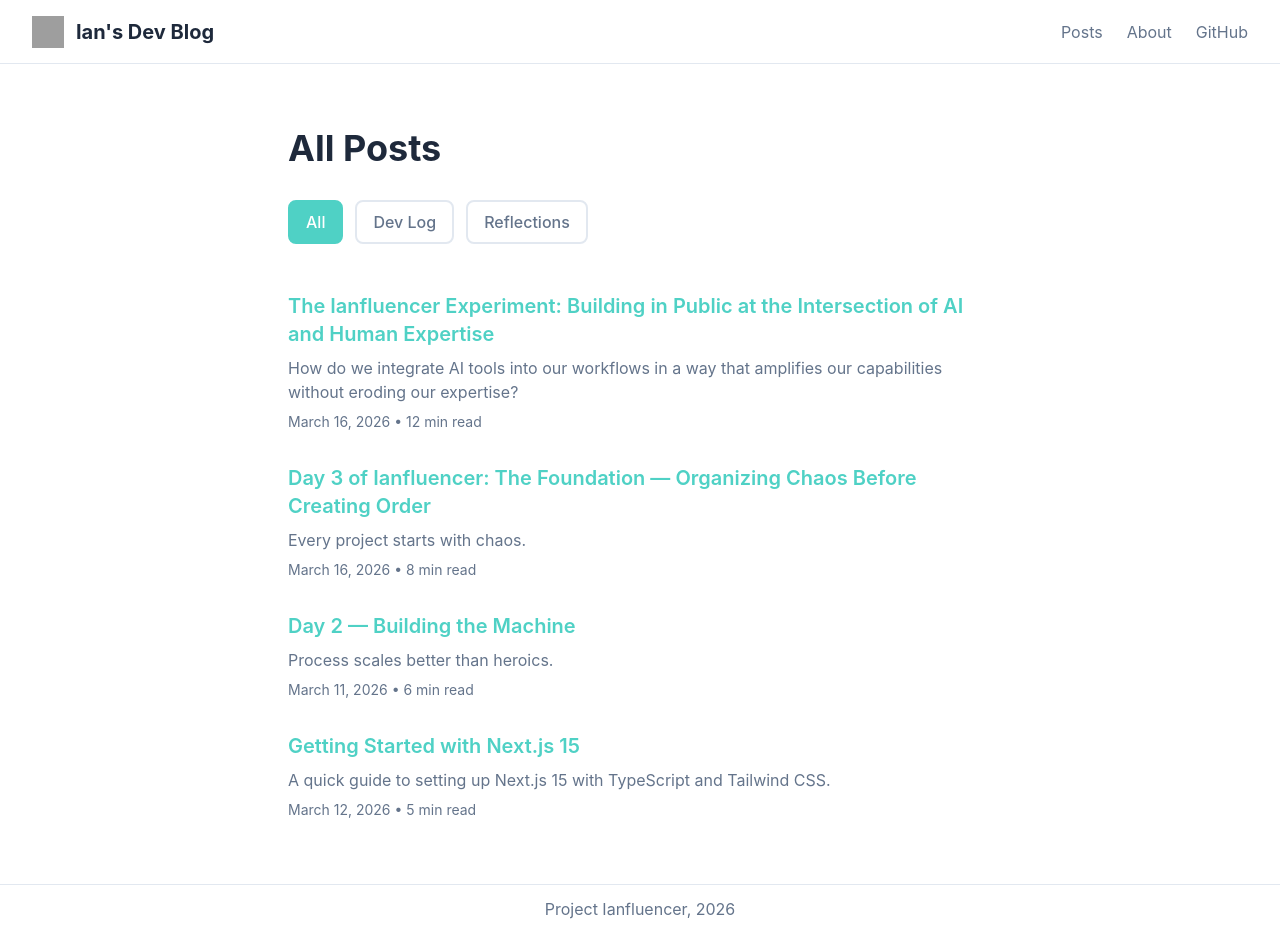
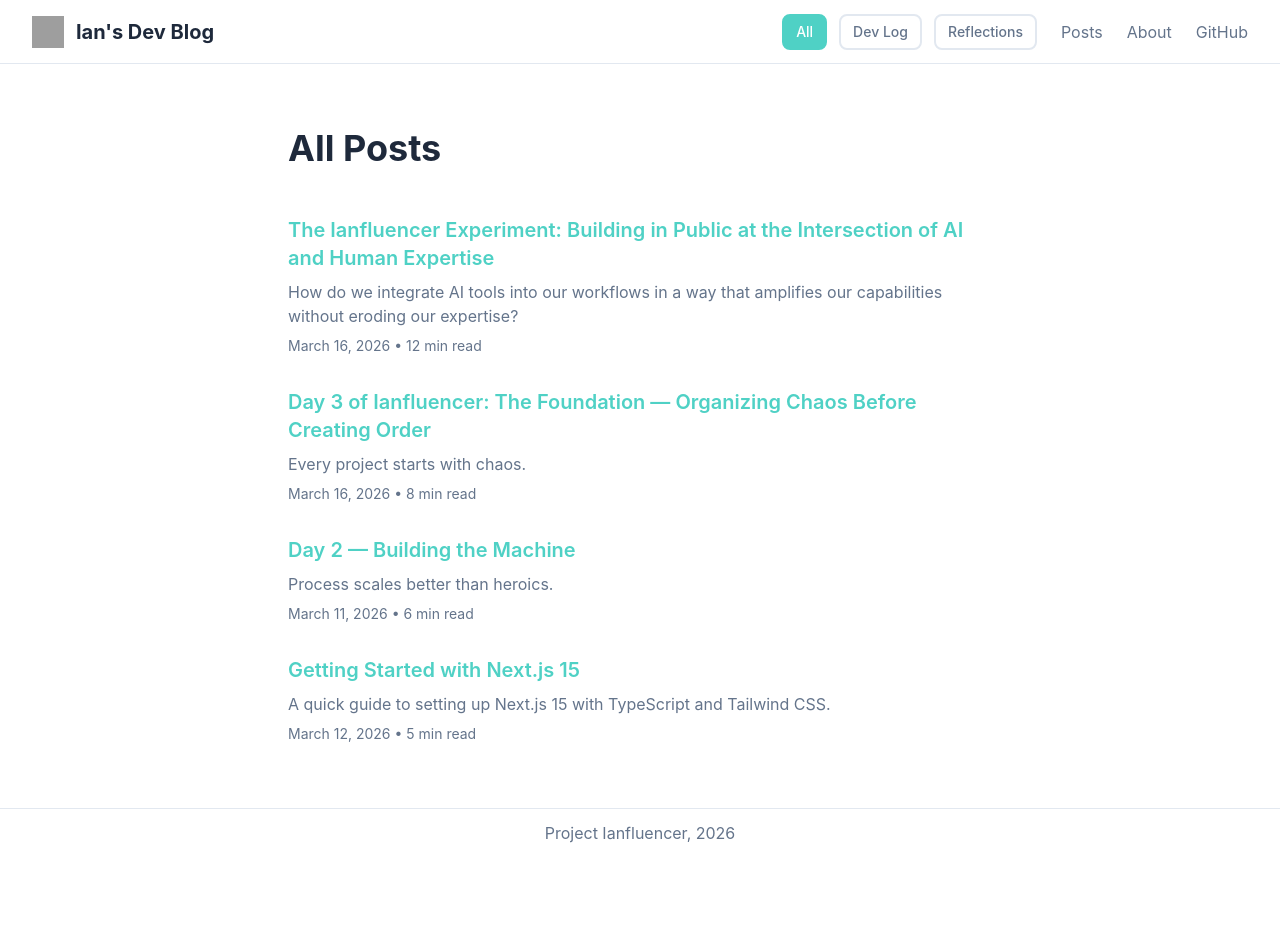
Before and after one commit to LyceumX/ian, a Next.js app: page / in a window 1280 px wide. After the commit the page ends 856 px from the top, so only its background shows below. Built offline with nearby package versions, Linux system fonts and the light colour scheme; grey boxes are pictures that could not be loaded.

Commit message:
Move category filters to top navigation bar

```diff
--- a/src/app/page.tsx
+++ b/src/app/page.tsx
@@ -71,7 +71,48 @@ export default function Home() {
             Ian's Dev Blog
           </div>
         </div>
-        <div className="flex gap-6">
+        <div className="flex items-center gap-6">
+          {/* Filter Buttons in Nav */}
+          <div className="flex gap-3">
+            <button
+              onClick={() => setFilter("all")}
+              className="px-3 py-1.5 rounded-lg text-sm font-medium transition-colors"
+              style={{
+                backgroundColor: filter === "all" ? "var(--accent)" : "transparent",
+                borderColor: filter === "all" ? "var(--accent)" : "var(--border)",
+                color: filter === "all" ? "white" : "var(--text-secondary)",
+                border: filter === "all" ? "2px solid var(--accent)" : "2px solid var(--border)"
+              }}
+            >
+              All
+            </button>
+            <button
+              onClick={() => setFilter("dev-log")}
+              className="px-3 py-1.5 rounded-lg text-sm font-medium transition-colors"
+              style={{
+                backgroundColor: filter === "dev-log" ? "var(--accent)" : "transparent",
+                borderColor: filter === "dev-log" ? "var(--accent)" : "var(--border)",
+                color: filter === "dev-log" ? "white" : "var(--text-secondary)",
+                border: filter === "dev-log" ? "2px solid var(--accent)" : "2px solid var(--border)"
+              }}
+            >
+              Dev Log
+            </button>
+            <button
+              onClick={() => setFilter("reflections")}
+              className="px-3 py-1.5 rounded-lg text-sm font-medium transition-colors"
+              style={{
+                backgroundColor: filter === "reflections" ? "var(--accent)" : "transparent",
+                borderColor: filter === "reflections" ? "var(--accent)" : "var(--border)",
+                color: filter === "reflections" ? "white" : "var(--text-secondary)",
+                border: filter === "reflections" ? "2px solid var(--accent)" : "2px solid var(--border)"
+              }}
+            >
+              Reflections
+            </button>
+          </div>
+
+          {/* Other Nav Links */}
           <Link href="/posts" style={{ color: 'var(--text-secondary)' }} className="hover:opacity-75">
             Posts
           </Link>
@@ -86,49 +127,9 @@ export default function Home() {
 
       {/* Content */}
       <div className="max-w-3xl mx-auto px-8 py-16">
-        <h1 className="text-4xl font-bold mb-8" style={{ color: 'var(--text-primary)' }}>
+        <h1 className="text-4xl font-bold mb-12" style={{ color: 'var(--text-primary)' }}>
           All Posts
         </h1>
-
-        {/* Filter Buttons */}
-        <div className="flex gap-3 mb-12">
-          <button
-            onClick={() => setFilter("all")}
-            className="px-4 py-2 rounded-lg font-medium transition-colors"
-            style={{
-              backgroundColor: filter === "all" ? "var(--accent)" : "transparent",
-              borderColor: filter === "all" ? "var(--accent)" : "var(--border)",
-              color: filter === "all" ? "white" : "var(--text-secondary)",
-              border: filter === "all" ? "2px solid var(--accent)" : "2px solid var(--border)"
-            }}
-          >
-            All
-          </button>
-          <button
-            onClick={() => setFilter("dev-log")}
-            className="px-4 py-2 rounded-lg font-medium transition-colors"
-            style={{
-              backgroundColor: filter === "dev-log" ? "var(--accent)" : "transparent",
-              borderColor: filter === "dev-log" ? "var(--accent)" : "var(--border)",
-              color: filter === "dev-log" ? "white" : "var(--text-secondary)",
-              border: filter === "dev-log" ? "2px solid var(--accent)" : "2px solid var(--border)"
-            }}
-          >
-            Dev Log
-          </button>
-          <button
-            onClick={() => setFilter("reflections")}
-            className="px-4 py-2 rounded-lg font-medium transition-colors"
-            style={{
-              backgroundColor: filter === "reflections" ? "var(--accent)" : "transparent",
-              borderColor: filter === "reflections" ? "var(--accent)" : "var(--border)",
-              color: filter === "reflections" ? "white" : "var(--text-secondary)",
-              border: filter === "reflections" ? "2px solid var(--accent)" : "2px solid var(--border)"
-            }}
-          >
-            Reflections
-          </button>
-        </div>
 
         {/* Post List */}
         <div className="space-y-8">
```
